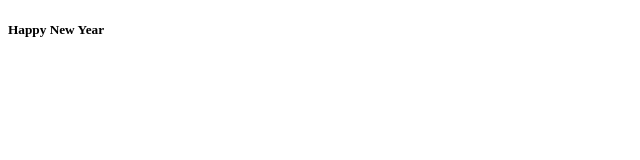
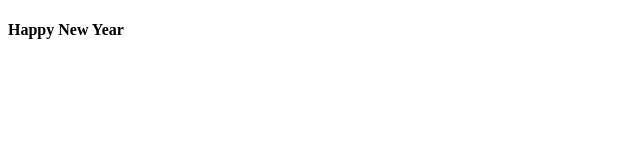
Before and after one commit to farin4/b9-a1, a plain HTML site: page index.html in a window 1280 px wide. Shown: the full height of the page, 0-640 px from the left. Drawn offline with Linux system fonts and the light colour scheme.

Commit message:
first commit

```diff
--- a/index.html
+++ b/index.html
@@ -6,6 +6,6 @@
     <title>Document</title>
 </head>
 <body>
-    <h5>Happy New Year</h5>
+    <h4>Happy New Year</h4>
 </body>
 </html>
```
